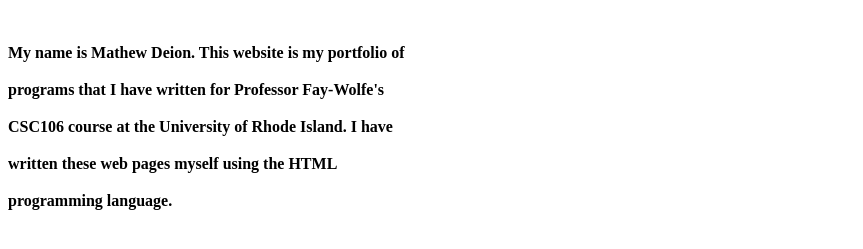
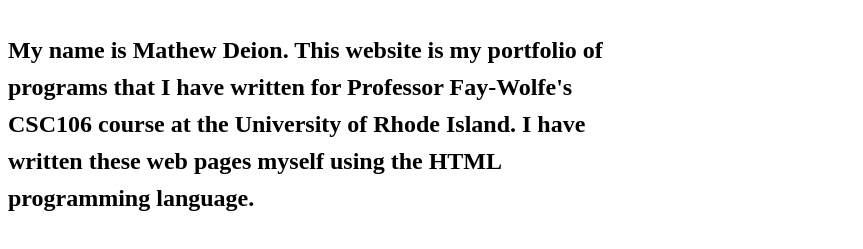
Before and after one commit to mathewdeion2/mathewdeion2.github.io, a plain HTML site: page index.html in a window 1280 px wide. Shown: the part 333-582 px from the top of the page, without its empty margins (0-863 px from the left). Drawn offline with Linux system fonts and the light colour scheme.

Commit message:
Update index.html

```diff
--- a/index.html
+++ b/index.html
@@ -31,7 +31,7 @@
      </table>
 
 <h1>Welcome to My Programming Portfolio!<h1/>
-<p><font size="3">
+<p><font size="5">
     My name is Mathew Deion. This website is my portfolio of <br>
     programs that I have written for Professor Fay-Wolfe's <br>
     CSC106 course at the University of Rhode Island. I have <br>
```
